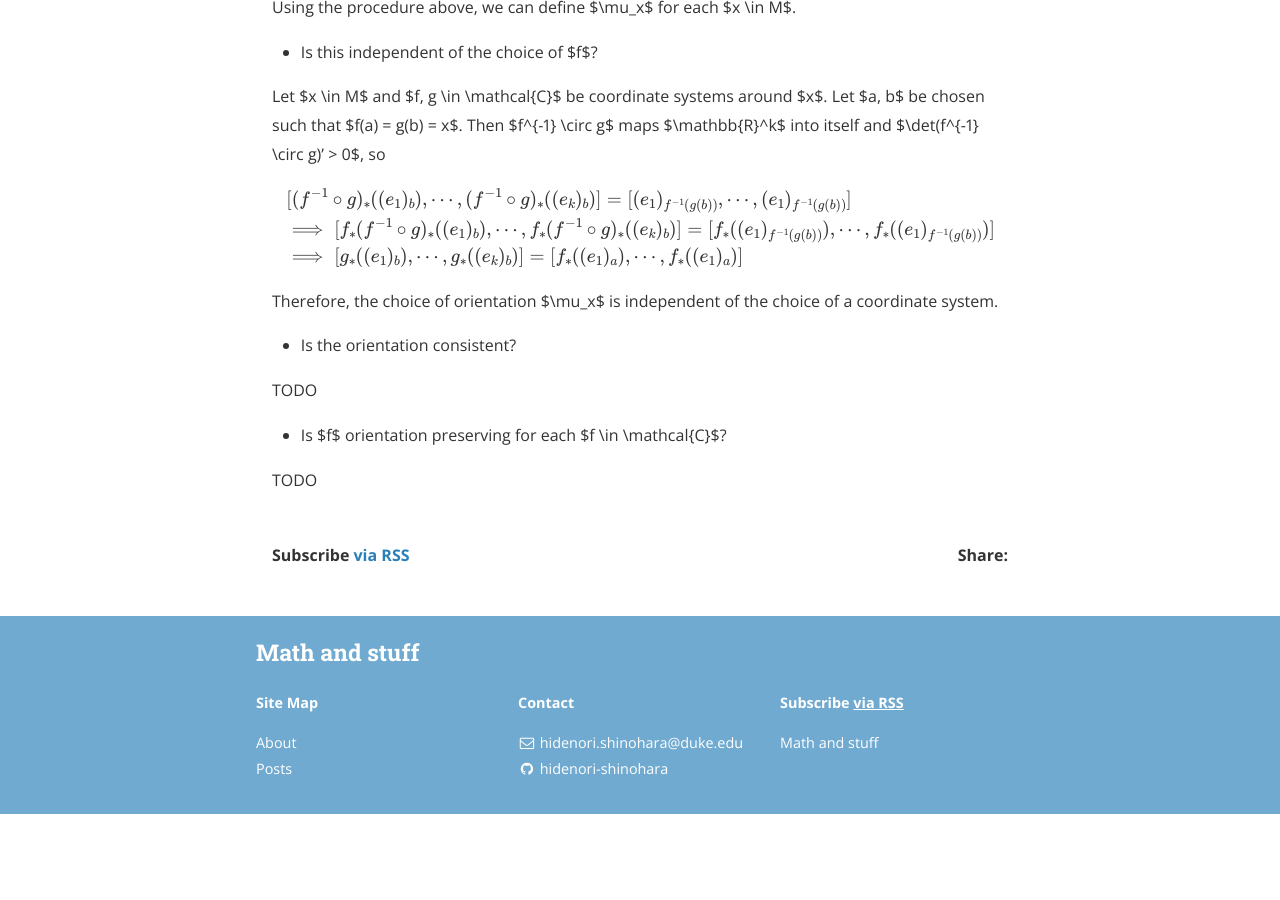
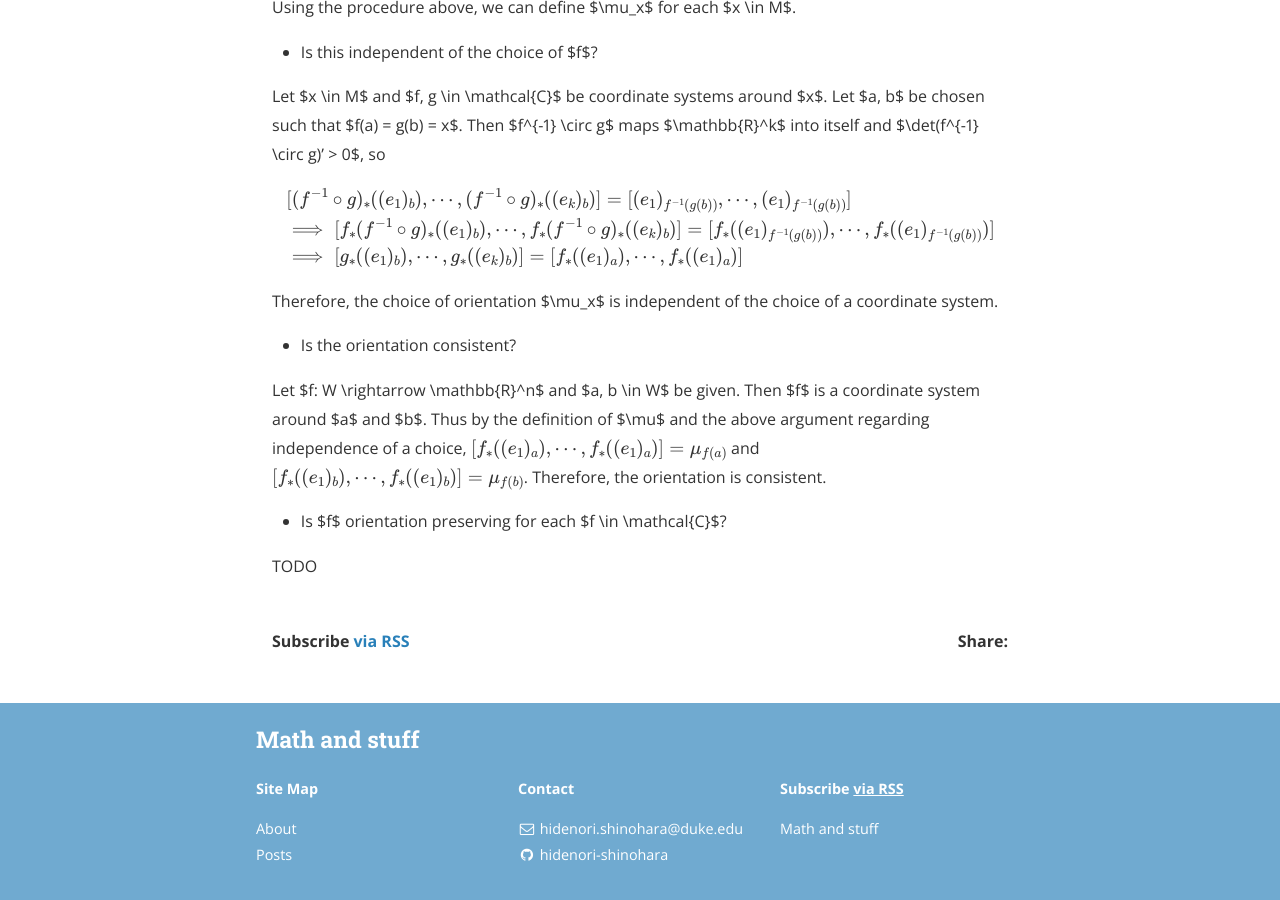
Before and after one commit to hidenori-shinohara/hidenori-shinohara.github.io, a Jekyll site: the page built from _posts/spivak/chapter5/2019-12-17-orientation-preserving-ex-5-10.md, in a window 1280 px wide and 900 px high, scrolled down 788 px. Built offline with Jekyll 4.4.1, drawn with Linux system fonts in a browser that asks for light colours; nearby versions of some CDN libraries; formulas are drawn with MathJax 3; before the commit the page ends 1602 px from its top, so only the background shows below that.

Commit message:
Finish the second part of ex 5-10 [spivak]

```diff
--- a/_posts/spivak/chapter5/2019-12-17-orientation-preserving-ex-5-10.md
+++ b/_posts/spivak/chapter5/2019-12-17-orientation-preserving-ex-5-10.md
@@ -40,7 +40,10 @@ Therefore, the choice of orientation $\mu_x$ is independent of the choice of a c
 
 * Is the orientation consistent?
 
-TODO
+Let $f: W \rightarrow \mathbb{R}^n$ and $a, b \in W$ be given.
+Then $f$ is a coordinate system around $a$ and $b$.
+Thus by the definition of $\mu$ and the above argument regarding independence of a choice, $$[f_*((e_1)_a), \cdots, f_*((e_1)_a)] = \mu_{f(a)}$$ and $$[f_*((e_1)_b), \cdots, f_*((e_1)_b)] = \mu_{f(b)}$$.
+Therefore, the orientation is consistent.
 
 * Is $f$ orientation preserving for each $f \in \mathcal{C}$?
 
```
